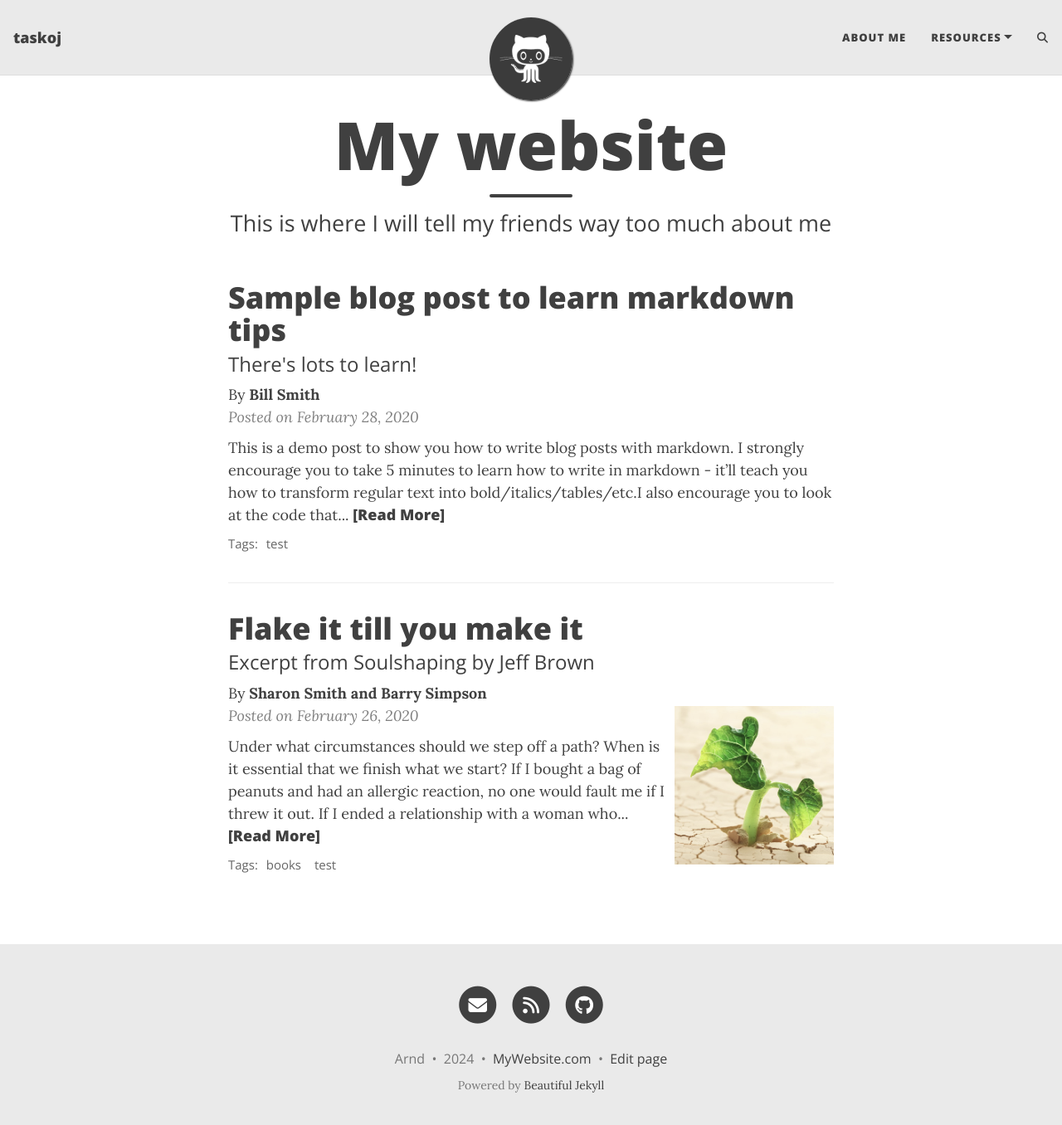
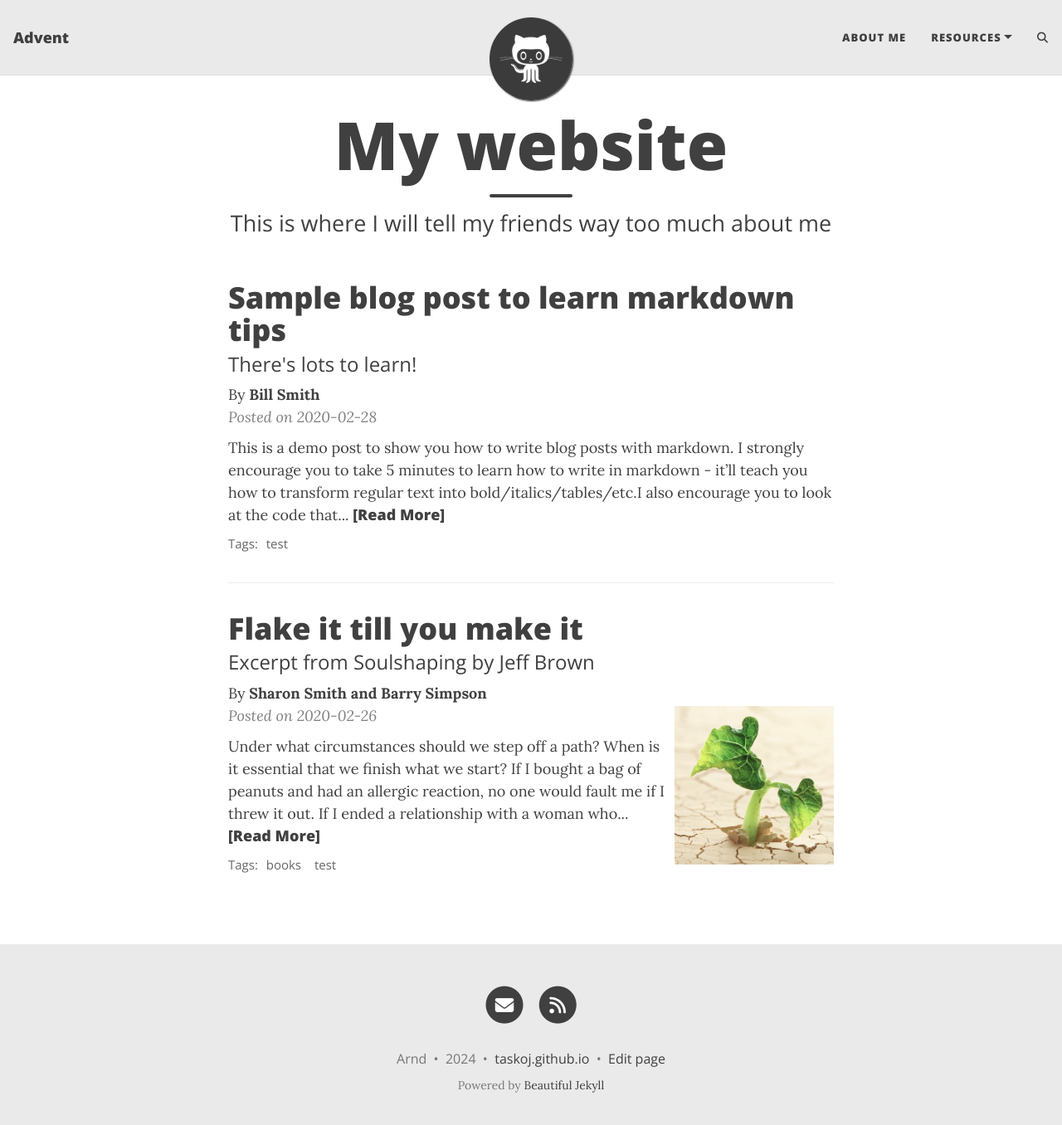
Before and after one commit to taskoj/adme, a Jekyll site: the page built from index.html, in a window 1280 px wide and 1369 px high. Shown: the top 1356 px of the window at 83% size. Built offline with Jekyll 4.4.1, drawn with Linux system fonts in a browser that asks for light colours; the list of posts is cut into pages by our own code; comment, search, counter and statistics services are not loaded.

Commit message:
Anpassung Konfiguration

```diff
--- a/_config.yml
+++ b/_config.yml
@@ -10,7 +10,7 @@
 ############################
 
 # Name of website
-title: taskoj
+title: Advent
 
 # Your name to show in the footer
 author: Arnd
@@ -50,10 +50,10 @@ round-avatar: true
 # You can change the order that they show up on the page by changing the order here.
 # Uncomment the links you want to show and add your information to each one.
 social-network-links:
-  email: "someone@example.com"
+  email: "taskoj@hts9.de"
   rss: true  # remove this line if you don't want to show an RSS link at the bottom
 #  facebook: deanattali
-  github: daattali
+#  github: daattali
 #  twitter: daattali
 #  patreon: DeanAttali
 #  youtube: "@daattali"
@@ -85,7 +85,7 @@ social-network-links:
 
 # If you want your website to generate an RSS feed, provide a description
 # The URL for the feed will be https://<your_website>/feed.xml
-rss-description: This website is a virtual proof that I'm awesome
+rss-description: Alle Nachrichten finden sich hier wieder.
 
 ###########################
 # --- General options --- #
@@ -100,7 +100,7 @@ share-links-active:
 
 # How to display the link to your website in the footer
 # Remove this if you don't want a link in the footer
-url-pretty: "MyWebsite.com"
+url-pretty: "taskoj.github.io"
 
 # Add the website title to the title of every page
 title-on-all-pages: true
@@ -248,7 +248,7 @@ footer-hover-col: "#0085A1"
 ################
 
 # Ruby Date Format to show dates of posts
-date_format: "%B %-d, %Y"
+date_format: "%Y-%m-%d"
 
 # Facebook App ID
 #fb_app_id: ""
@@ -258,7 +258,7 @@ date_format: "%B %-d, %Y"
 #################################################################################
 
 # Output options (more information on Jekyll's site)
-timezone: "America/Toronto"
+timezone: "Europe/Berlin"
 markdown: kramdown
 highlighter: rouge
 permalink: /:year-:month-:day-:title/
```
